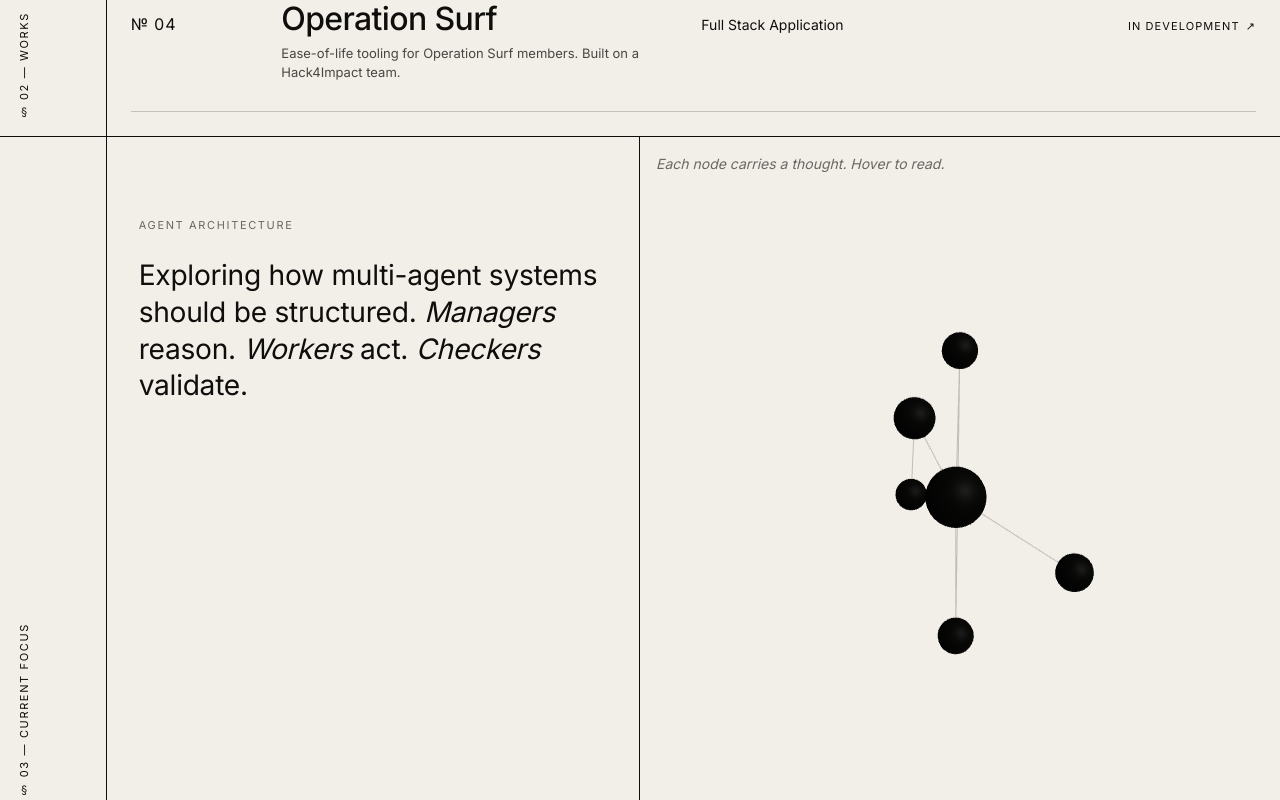
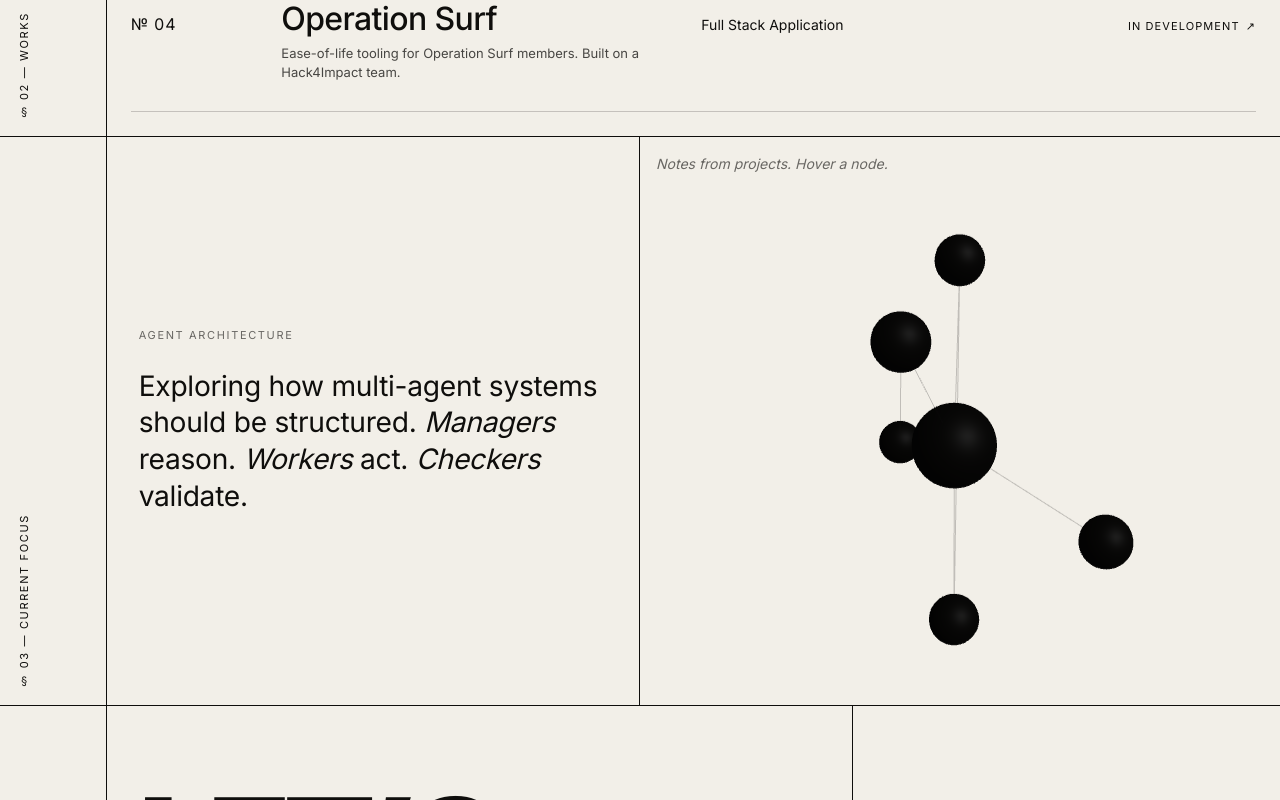
Before and after one commit to kylem148/kyle-morgan.me, a Next.js app: page / in a window 1280 px wide. Shown: the part 1580-2380 px from the top of the page. Built offline with nearby package versions, Linux system fonts and the light colour scheme.

Commit message:
feat: update agent globe visual

```diff
--- a/src/app/components/sections/CurrentFocus.tsx
+++ b/src/app/components/sections/CurrentFocus.tsx
@@ -24,7 +24,7 @@ export default function CurrentFocus() {
         className="grid grid-cols-12 border-t border-[#0f0e0c] bg-[#f2efe8]"
       >
         <SectionRail label="§ 03 — Current Focus" />
-        <div className="col-span-12 md:col-span-5 border-r border-[#0f0e0c] px-6 md:px-8 py-14 md:py-20">
+        <div className="col-span-12 md:col-span-5 border-r border-[#0f0e0c] flex flex-col justify-center px-6 md:px-8 py-10">
           <div className="mb-6 text-[11px] uppercase tracking-[0.15em] opacity-60">
             Agent architecture
           </div>
@@ -35,11 +35,11 @@ export default function CurrentFocus() {
             <em className="italic">Checkers</em> validate.
           </p>
         </div>
-        <div className="col-span-12 md:col-span-6 flex flex-col items-center justify-center gap-4 p-4">
-          <p className="w-full text-[14px] italic leading-[1.5] opacity-60">
-            Each node carries a thought. Hover to read.
+        <div className="col-span-12 md:col-span-6 flex flex-col items-center justify-start gap-3 px-4 pt-4 pb-2">
+          <p className="w-full max-w-[720px] text-[14px] italic leading-[1.5] opacity-60">
+            Notes from projects. Hover a node.
           </p>
-          <div className="relative aspect-square w-full">
+          <div className="relative aspect-square w-full max-w-[720px] -my-[8%]">
             <AgentGlobe focusId={hover?.id ?? null} onHoverChange={setHover} />
           </div>
         </div>
--- a/src/app/components/three/AgentGlobe.tsx
+++ b/src/app/components/three/AgentGlobe.tsx
@@ -38,7 +38,7 @@ export default function AgentGlobe({ focusId, onHoverChange }: Props) {
 
     const scene = new THREE.Scene();
     const camera = new THREE.PerspectiveCamera(40, width / height, 0.1, 50);
-    camera.position.set(0, 0, 6);
+    camera.position.set(0, 0, 4.3);
 
     const renderer = new THREE.WebGLRenderer({ antialias: true, alpha: true });
     renderer.setPixelRatio(Math.min(2, window.devicePixelRatio));
@@ -56,7 +56,7 @@ export default function AgentGlobe({ focusId, onHoverChange }: Props) {
 
     // Manager at origin; agents on a Fibonacci sphere shell.
     const allNodes: Agent[] = [MANAGER, ...AGENTS];
-    const shellRadius = 1.0;
+    const shellRadius = 0.9;
     const goldenAngle = Math.PI * (3 - Math.sqrt(5));
     const basePositions: Record<string, THREE.Vector3> = {
       [MANAGER.id]: new THREE.Vector3(0, 0, 0),
@@ -69,7 +69,7 @@ export default function AgentGlobe({ focusId, onHoverChange }: Props) {
       basePositions[agent.id] = new THREE.Vector3(
         Math.cos(phi) * rAtY * shellRadius,
         y * shellRadius,
-        Math.sin(phi) * rAtY * shellRadius,
+        Math.sin(phi) * rAtY * shellRadius
       );
     });
 
@@ -107,7 +107,7 @@ export default function AgentGlobe({ focusId, onHoverChange }: Props) {
     const edgeGeom = new THREE.BufferGeometry();
     edgeGeom.setAttribute(
       "position",
-      new THREE.BufferAttribute(edgePositions, 3),
+      new THREE.BufferAttribute(edgePositions, 3)
     );
     const edgeMat = new THREE.LineBasicMaterial({
       color: 0x0f0e0c,
@@ -164,10 +164,9 @@ export default function AgentGlobe({ focusId, onHoverChange }: Props) {
         n.mesh.position.set(
           n.base.x + Math.sin(t * 0.6 + n.phase) * wob,
           n.base.y + Math.cos(t * 0.5 + n.phase) * wob,
-          n.base.z + Math.sin(t * 0.4 + n.phase * 1.3) * wob,
+          n.base.z + Math.sin(t * 0.4 + n.phase * 1.3) * wob
         );
-        const target =
-          focused === n.agent.id ? ACCENT : focused ? MUTED : INK;
+        const target = focused === n.agent.id ? ACCENT : focused ? MUTED : INK;
         n.material.color.lerp(target, 0.12);
       }
 
@@ -175,7 +174,7 @@ export default function AgentGlobe({ focusId, onHoverChange }: Props) {
         const [a, b] = AGENT_EDGES[k];
         const na = nodeById.get(a)!.mesh;
         const nb = nodeById.get(b)!.mesh;
-        edgePositions[k * 6]     = na.position.x;
+        edgePositions[k * 6] = na.position.x;
         edgePositions[k * 6 + 1] = na.position.y;
         edgePositions[k * 6 + 2] = na.position.z;
         edgePositions[k * 6 + 3] = nb.position.x;
--- a/src/content/agents.ts
+++ b/src/content/agents.ts
@@ -8,38 +8,39 @@ export const MANAGER: Agent = {
   id: "manager",
   label: "Manager",
   thought:
-    "Reasons, doesn't execute. Full delegation authority, zero tool access.",
+    "Orchestrator-worker pattern. Reasoning lives here, execution doesn't. V1 let the brain touch tools and it showed.",
 };
 
 export const AGENTS: Agent[] = [
   {
     id: "worker",
     label: "Worker",
-    thought: "One job, one permission set, one reason to exist.",
+    thought:
+      "Narrow scope, narrow permissions. Blast radius is capped by what this agent is allowed to touch, not by what it decides to do.",
   },
   {
     id: "security",
     label: "Security",
     thought:
-      "Hardcoded boundary. The one part of the system that can't be talked out of its job.",
+      "The lethal trifecta problem. Prompt injection can't be reasoned away, so enforcement lives in code, not in a prompt.",
   },
   {
     id: "checker",
     label: "Action Checker",
     thought:
-      "Last gate before the real world. Reasoning is cheap; execution is permanent.",
+      "Deterministic gate before any real-world action. Reasoning is cheap, execution is permanent, and tool output is the new attack surface.",
   },
   {
     id: "memory",
     label: "Memory",
     thought:
-      "Defaults plus overrides. Every behavior is a starting point, not a rule.",
+      "Defaults plus overrides. Still working out where user control ends and poisoned context begins.",
   },
   {
     id: "queue",
     label: "Queue",
     thought:
-      "One event at a time. Sequential first; concurrent only when it's earned.",
+      "Sequential first. Concurrency gets earned once tracing and failure modes are solid, not before.",
   },
 ];
 
```
